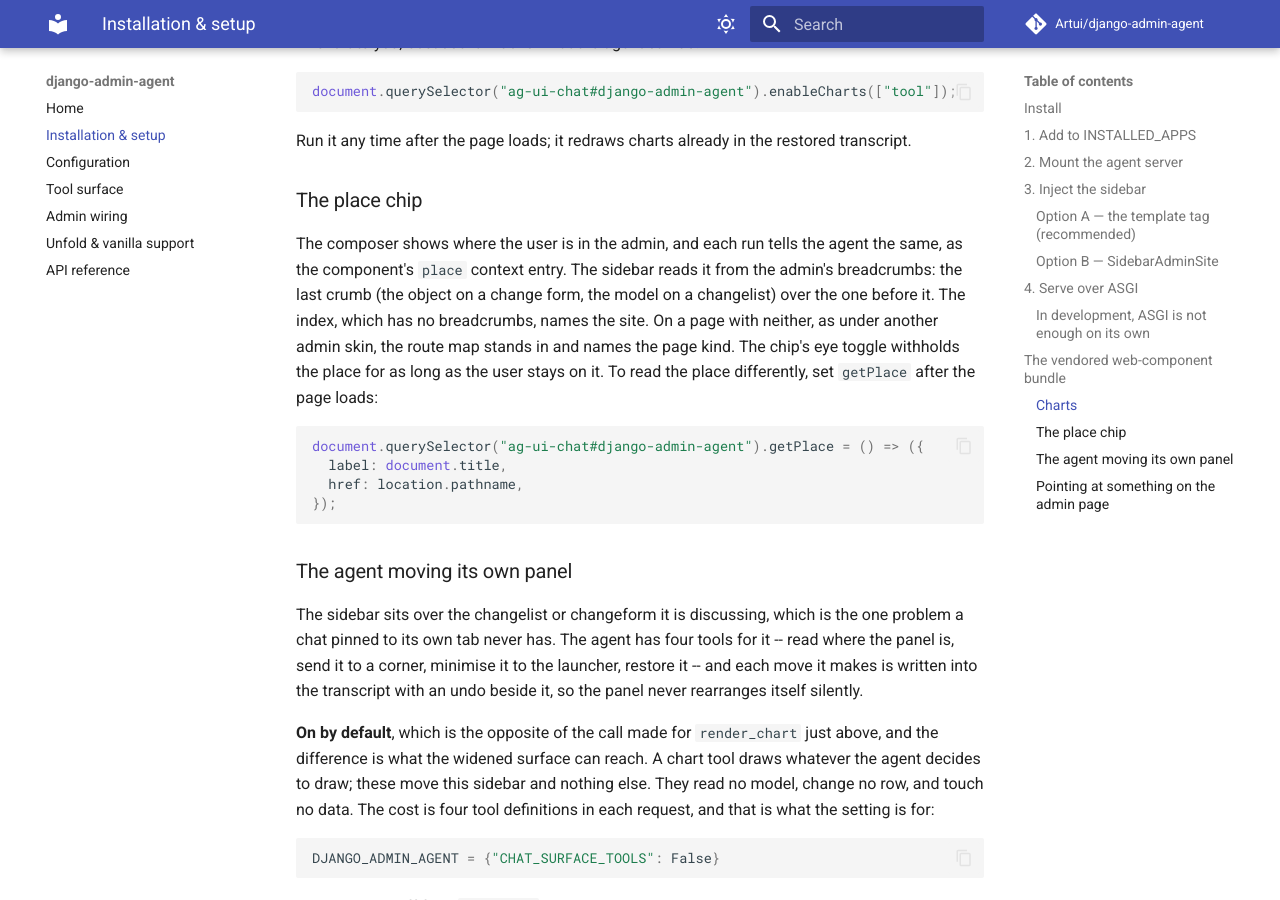
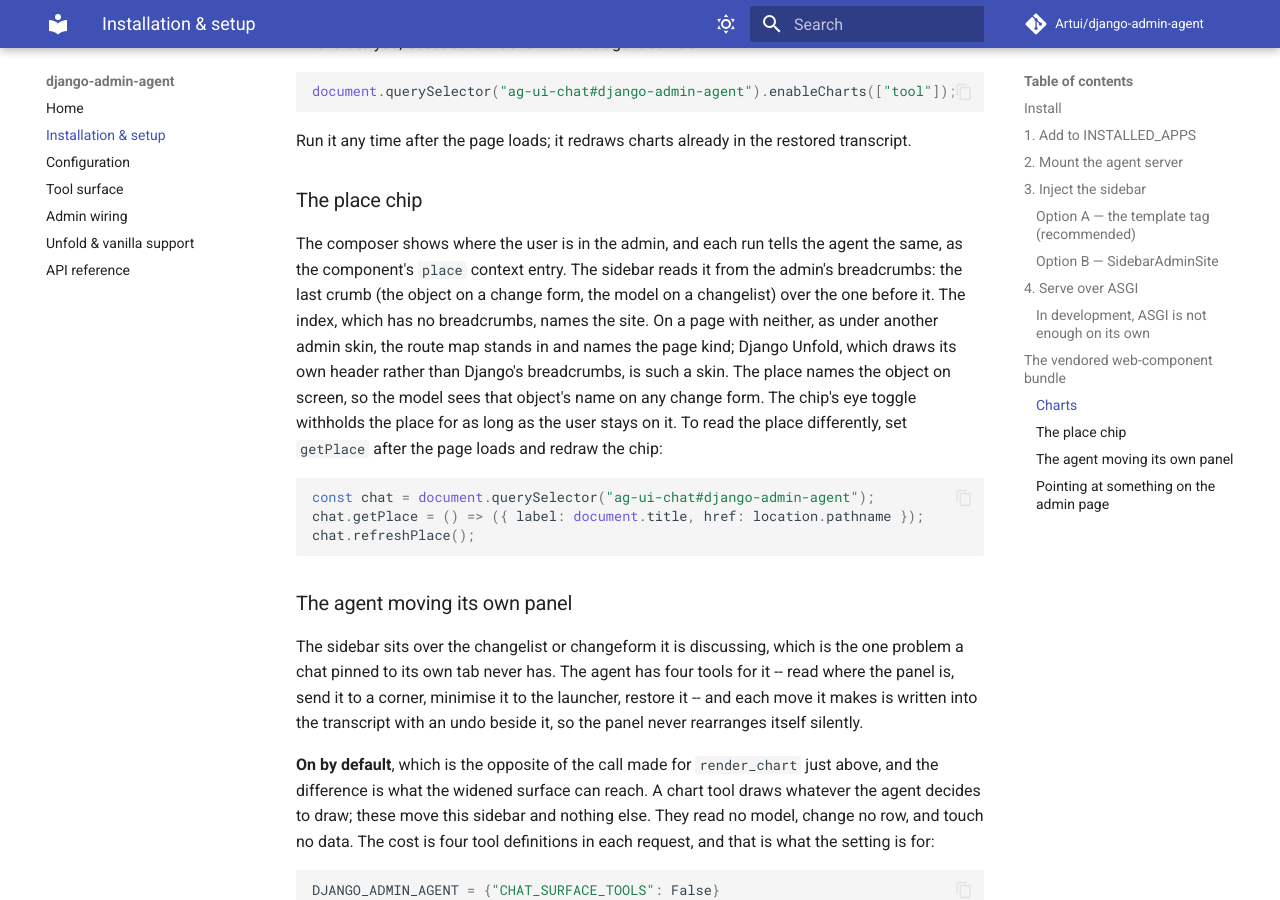
Before and after one commit to Artui/django-admin-agent, an MkDocs documentation site: the page built from docs/installation.md, in a window 1280 px wide and 900 px high, scrolled down 4688 px. Built offline with MkDocs 1.6.1 and Material for MkDocs 9.7.7, drawn with Linux system fonts in a browser that asks for light colours; comment, search, counter and statistics services are not loaded.

Commit message:
Complete the opt-in record and pin the place's wire values
The CHANGELOG lists every new string key, the django-ag-ui release that sends
the run-error codes, Unfold as the route-map fallback and the object name
reaching the model; the docs recipe calls refreshPlace; the place tests assert
the sent detail, the add form and the older markup's normalised text.

Co-Authored-By: Claude Opus 5.5 <noreply@anthropic.com>

````diff
--- a/docs/installation.md
+++ b/docs/installation.md
@@ -236,15 +236,16 @@ the same, as the component's `place` context entry. The sidebar reads it from th
 admin's breadcrumbs: the last crumb (the object on a change form, the model on a
 changelist) over the one before it. The index, which has no breadcrumbs, names
 the site. On a page with neither, as under another admin skin, the route map
-stands in and names the page kind. The chip's eye toggle withholds the place for
-as long as the user stays on it. To read the place differently, set `getPlace`
-after the page loads:
+stands in and names the page kind; Django Unfold, which draws its own header
+rather than Django's breadcrumbs, is such a skin. The place names the object on
+screen, so the model sees that object's name on any change form. The chip's eye
+toggle withholds the place for as long as the user stays on it. To read the
+place differently, set `getPlace` after the page loads and redraw the chip:
 
 ```js
-document.querySelector("ag-ui-chat#django-admin-agent").getPlace = () => ({
-  label: document.title,
-  href: location.pathname,
-});
+const chat = document.querySelector("ag-ui-chat#django-admin-agent");
+chat.getPlace = () => ({ label: document.title, href: location.pathname });
+chat.refreshPlace();
 ```
 
 ### The agent moving its own panel
````
Also changed, not shown: CHANGELOG.md (+29 -12 lines), 1 other file.
